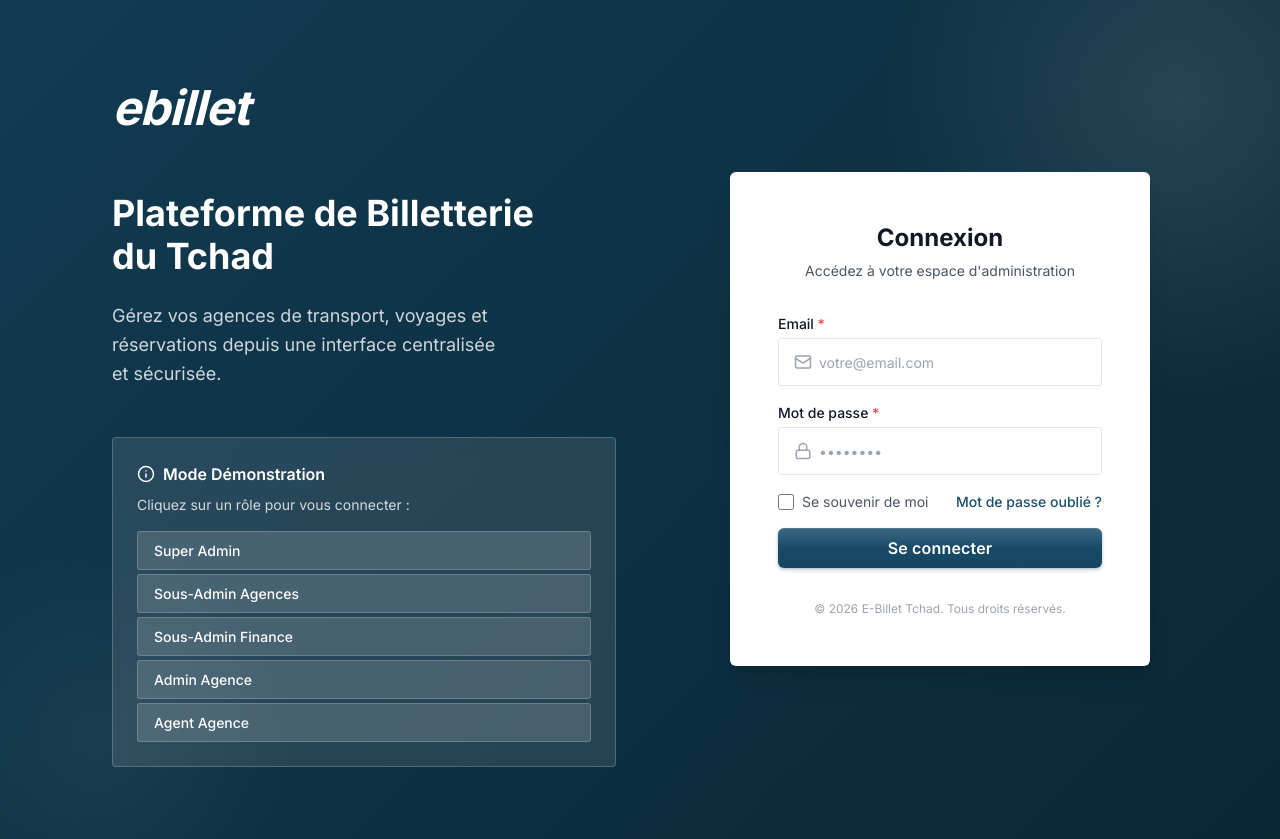
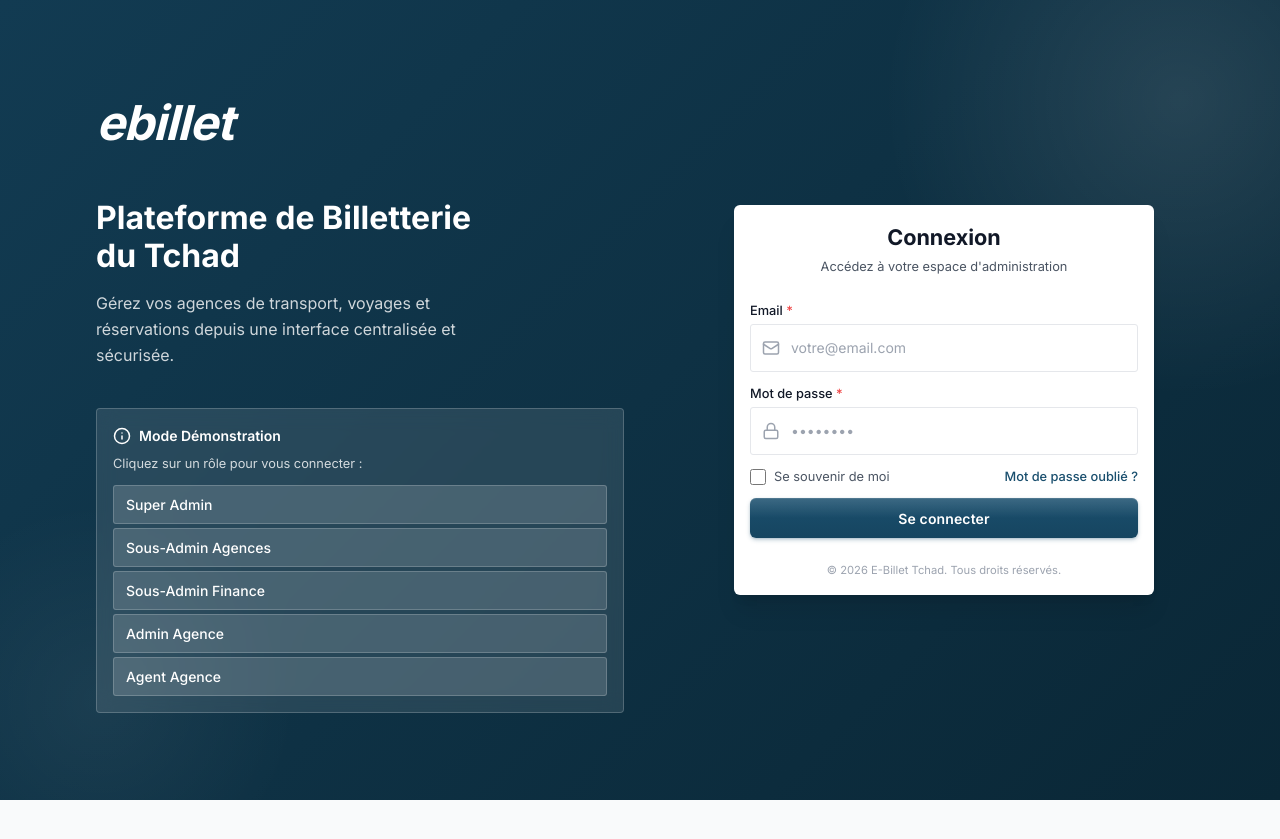
Before and after one commit to Amir-hissein/ebilletadminrepos, a React (Vite) app: page /login in a window 1280 px wide. After the commit the page ends 800 px from the top, so only its background shows below. Built offline with nearby package versions, Linux system fonts and the light colour scheme.

Commit message:
style(ui): force global compactness and high density

```diff
--- a/src/styles/global.css
+++ b/src/styles/global.css
@@ -163,3 +163,53 @@ body {
 .animate-spin {
     animation: spin 1s linear infinite;
 }
+
+
+/* ===========================================
+   ULTRA-COMPACT GLOBAL OVERRIDES
+   =========================================== */
+
+/* Dense Tables for Enterprise Feel */
+table th,
+table td {
+    padding: 0.75rem 1rem !important;
+    /* Force compact padding */
+    font-size: 0.8125rem !important;
+    /* 13px */
+}
+
+table th {
+    font-size: 0.7rem !important;
+    /* 11px Caps */
+    letter-spacing: 0.06em !important;
+}
+
+/* Compact Cards */
+.card,
+[class*="card"] {
+    padding: 1rem !important;
+    /* Reduce specific card padding */
+}
+
+/* Compact Inputs & Buttons Global */
+input,
+select,
+textarea,
+button {
+    font-size: 0.875rem !important;
+}
+
+/* Mobile Specific Ultra-Density */
+@media (max-width: 768px) {
+    :root {
+        --spacing-md: 0.5rem;
+        /* 8px on mobile */
+        --spacing-lg: 0.75rem;
+        /* 12px on mobile */
+    }
+
+    table th,
+    table td {
+        padding: 0.5rem 0.5rem !important;
+    }
+}
--- a/src/styles/variables.css
+++ b/src/styles/variables.css
@@ -89,24 +89,33 @@
   --radius-2xl: 0.5rem;
   --radius-full: 9999px;
 
-  /* Spacing */
+  /* Spacing - Compact Enterprise Standard */
   --spacing-xs: 0.25rem;
   --spacing-sm: 0.5rem;
-  --spacing-md: 1rem;
-  --spacing-lg: 1.5rem;
-  --spacing-xl: 2rem;
-  --spacing-2xl: 3rem;
+  /* 8px */
+  --spacing-md: 0.75rem;
+  /* 12px (was 1rem) */
+  --spacing-lg: 1rem;
+  /* 16px (was 1.5rem) */
+  --spacing-xl: 1.5rem;
+  /* 24px (was 2rem) */
+  --spacing-2xl: 2.5rem;
+  /* 40px (was 3rem) */
 
-  /* Typography - Fluid Scaling */
+  /* Typography - Fluid Scaling (Reduced Base) */
   --font-family: 'Inter', -apple-system, BlinkMacSystemFont, 'Segoe UI', Roboto, sans-serif;
-  --font-size-xs: 0.75rem;
-  --font-size-sm: 0.875rem;
-  --font-size-base: 1rem;
-  --font-size-lg: 1.125rem;
-  --font-size-xl: clamp(1.1rem, 2vw, 1.25rem);
-  --font-size-2xl: clamp(1.25rem, 2.5vw, 1.5rem);
-  --font-size-3xl: clamp(1.5rem, 3vw, 1.875rem);
-  --font-size-4xl: clamp(1.75rem, 4vw, 2.25rem);
+  --font-size-xs: 0.7rem;
+  /* 11.2px */
+  --font-size-sm: 0.8rem;
+  /* 12.8px (was 0.875rem) */
+  --font-size-base: 0.875rem;
+  /* 14px (was 1rem) */
+  --font-size-lg: 1rem;
+  /* 16px (was 1.125rem) */
+  --font-size-xl: clamp(1rem, 2vw, 1.15rem);
+  --font-size-2xl: clamp(1.15rem, 2.5vw, 1.35rem);
+  --font-size-3xl: clamp(1.35rem, 3vw, 1.75rem);
+  --font-size-4xl: clamp(1.75rem, 4vw, 2rem);
 
   /* Transitions */
   --transition-fast: 150ms ease;
@@ -114,9 +123,11 @@
   --transition-slow: 350ms ease;
 
   /* Layout */
-  --sidebar-width: 260px;
-  --sidebar-collapsed-width: 70px;
-  --header-height: 64px;
+  --sidebar-width: 250px;
+  /* Slightly narrower */
+  --sidebar-collapsed-width: 64px;
+  --header-height: 56px;
+  /* Compact header */
 }
 
 /* Dark Mode - Manual Toggle */
```
Also changed, not shown: 5 other files (tests, documents, lock files or other folders).
